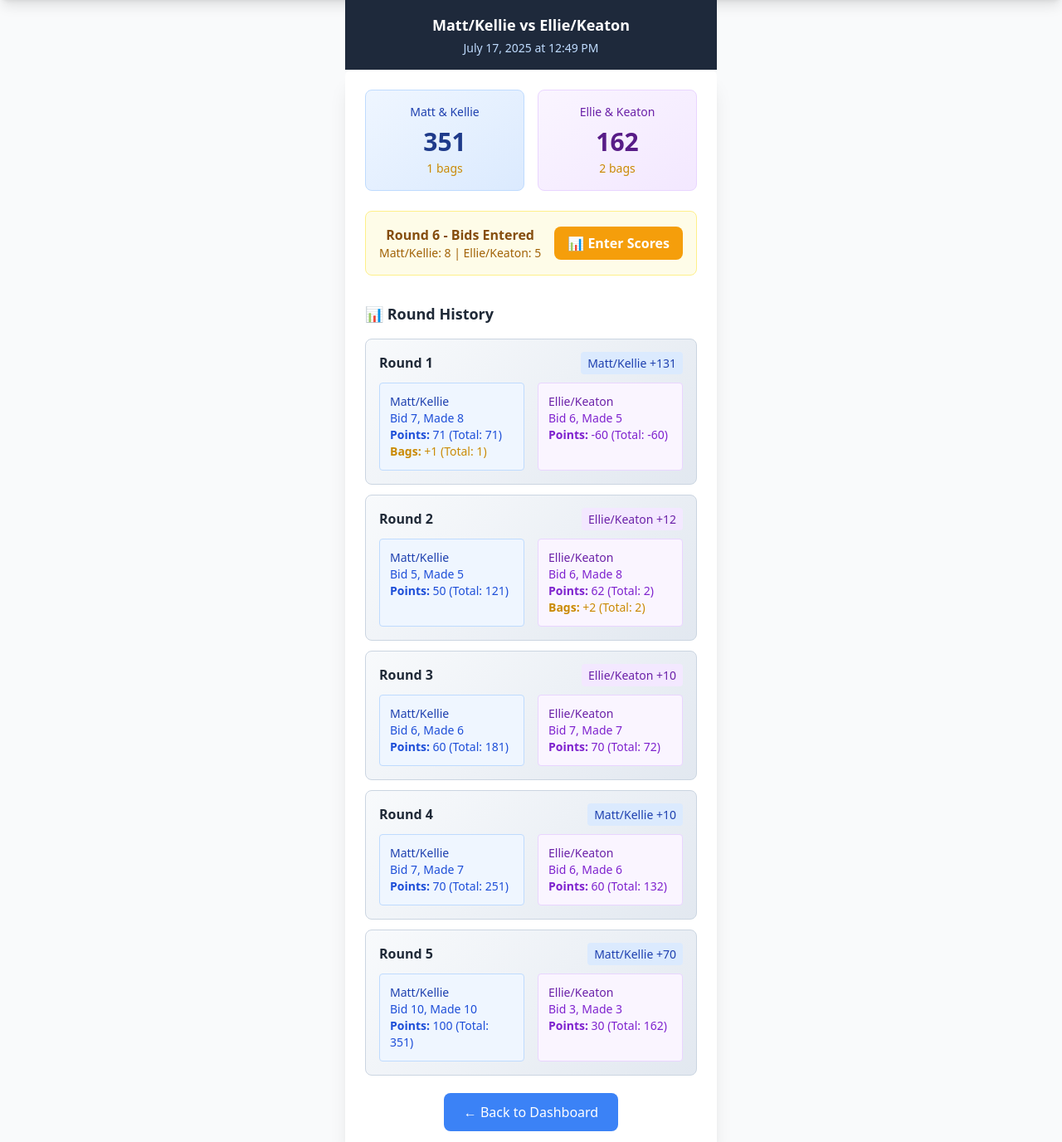
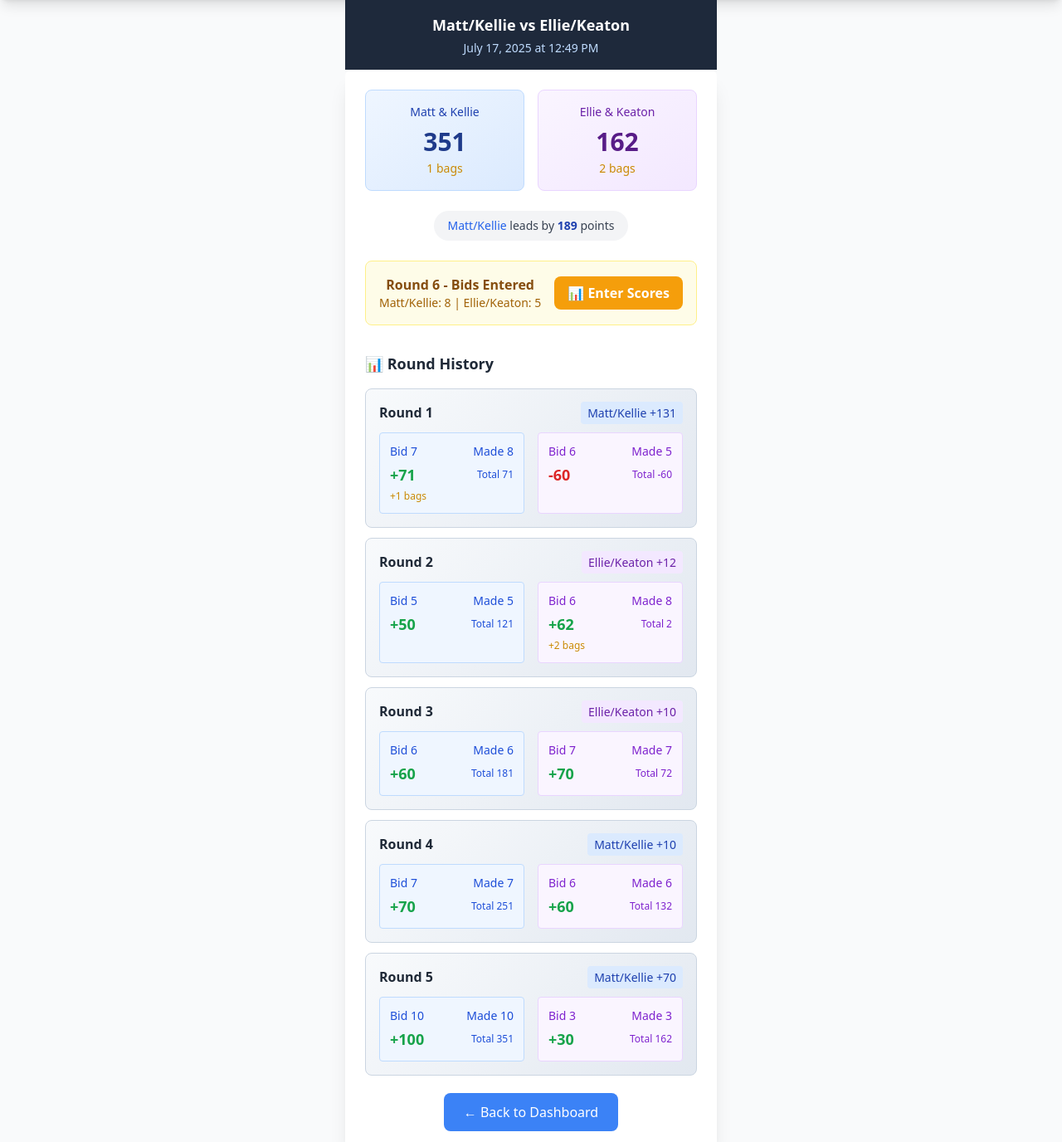
Before and after one commit to matt-ortiz/spades, a Flask app: page /game/1 in a window 1280 px wide. Shown: the part 48-1424 px from the top of the page at 83% size. Run offline with Flask 3, Linux system fonts and the light colour scheme; a user stored in the database is signed in; data comes from the database, SQL or seed files in the repository; both versions use the stored data as it was after the commit; some libraries are stand-ins or nearby versions.

Commit message:
base app

```diff
--- a/templates/base.html
+++ b/templates/base.html
@@ -1,3 +1,25 @@
+{# Team Scores Component Macro #}
+{% macro team_scores(game) %}
+<div class="mb-4">
+    <div class="grid grid-cols-2 gap-3 mb-4">
+        <div class="bg-gradient-to-br from-blue-50 to-blue-100 rounded-lg p-2 text-center border border-blue-200">
+            <div class="text-xs font-medium text-blue-800">{{ game.team1_player1 }}/{{ game.team1_player2 }}</div>
+            <div class="text-lg font-bold text-blue-900">{{ game.team1_final_score }}</div>
+            {% if game.team1_bags > 0 %}
+            <!-- <div class="text-xs text-yellow-600">{{ game.team1_bags }} bags</div>-->
+            {% endif %}
+        </div>
+        <div class="bg-gradient-to-br from-purple-50 to-purple-100 rounded-lg p-2 text-center border border-purple-200">
+            <div class="text-xs font-medium text-purple-800">{{ game.team2_player1 }}/{{ game.team2_player2 }}</div>
+            <div class="text-lg font-bold text-purple-900">{{ game.team2_final_score }}</div>
+            {% if game.team2_bags > 0 %}
+            <!-- <div class="text-xs text-yellow-600">{{ game.team2_bags }} bags</div>-->
+            {% endif %}
+        </div>
+    </div>
+</div>
+{% endmacro %}
+
 <!DOCTYPE html>
 <html lang="en">
 <head>
@@ -62,7 +84,7 @@
                 {% with messages = get_flashed_messages() %}
                     {% if messages %}
                         {% for message in messages %}
-                            <div class="mb-4 p-4 rounded-md {% if 'success' in message.lower() %}bg-green-50 text-green-800 border border-green-200{% else %}bg-red-50 text-red-800 border border-red-200{% endif %}">
+                            <div class="flash-message mb-4 p-4 rounded-md {% if 'success' in message.lower() %}bg-green-50 text-green-800 border border-green-200{% else %}bg-red-50 text-red-800 border border-red-200{% endif %}">
                                 {{ message }}
                             </div>
                         {% endfor %}
@@ -90,6 +112,20 @@
                 dropdown.classList.add('hidden');
             }
         });
+
+        // Auto-dismiss flash messages after 4 seconds
+        document.addEventListener('DOMContentLoaded', function() {
+            const flashMessages = document.querySelectorAll('.flash-message');
+            flashMessages.forEach(function(message) {
+                setTimeout(function() {
+                    message.style.transition = 'opacity 0.5s ease-out';
+                    message.style.opacity = '0';
+                    setTimeout(function() {
+                        message.remove();
+                    }, 500);
+                }, 4000);
+            });
+        });
     </script>
     {% endblock %}
 </body>
--- a/templates/game.html
+++ b/templates/game.html
@@ -24,6 +24,27 @@
             {% endif %}
         </div>
     </div>
+
+    <!-- Total Differential Display -->
+    {% if game.team1_final_score != game.team2_final_score %}
+    <div class="text-center mb-6">
+        <div class="inline-block bg-gray-100 rounded-full px-4 py-2 text-sm font-medium text-gray-700">
+            {% if game.team1_final_score > game.team2_final_score %}
+            <span class="text-blue-600">{{ game.team1_player1 }}/{{ game.team1_player2 }}</span> leads by
+            <span class="font-bold text-blue-800">{{ game.team1_final_score - game.team2_final_score }}</span> points
+            {% else %}
+            <span class="text-purple-600">{{ game.team2_player1 }}/{{ game.team2_player2 }}</span> leads by
+            <span class="font-bold text-purple-800">{{ game.team2_final_score - game.team1_final_score }}</span> points
+            {% endif %}
+        </div>
+    </div>
+    {% elif game.team1_final_score == game.team2_final_score and game.team1_final_score > 0 %}
+    <div class="text-center mb-6">
+        <div class="inline-block bg-gray-100 rounded-full px-4 py-2 text-sm font-medium text-gray-700">
+            Game is tied at {{ game.team1_final_score }} points
+        </div>
+    </div>
+    {% endif %}
 
     {% if game.status == 'completed' %}
     <div class="text-center py-6 bg-green-50 rounded-lg border border-green-200">
@@ -77,19 +98,33 @@
         </div>
         <div class="grid grid-cols-2 gap-4 text-sm">
             <div class="bg-blue-50 p-3 rounded border border-blue-200">
-                <div class="font-medium text-blue-800">{{ game.team1_player1 }}/{{ game.team1_player2 }}</div>
-                <div class="text-blue-700">Bid {{ round.team1_bid }}, Made {{ round.team1_actual }}</div>
-                <div class="text-blue-700"><strong>Points:</strong> {{ round.team1_points }} (Total: {{ round.team1_total }})</div>
+                <div class="flex justify-between items-center mb-1">
+                    <span class="text-blue-700">Bid {{ round.team1_bid }}</span>
+                    <span class="text-blue-700">Made {{ round.team1_actual }}</span>
+                </div>
+                <div class="flex justify-between items-center">
+                    <div class="text-lg font-bold {{ 'text-green-600' if round.team1_points > 0 else 'text-red-600' if round.team1_points < 0 else 'text-blue-900' }}">
+                        {{ '+' if round.team1_points > 0 else '' }}{{ round.team1_points }}
+                    </div>
+                    <span class="text-xs text-blue-700">Total {{ round.team1_total }}</span>
+                </div>
                 {% if round.team1_bags_earned > 0 %}
-                <div class="text-yellow-600"><strong>Bags:</strong> +{{ round.team1_bags_earned }} (Total: {{ round.team1_bags_total }})</div>
+                <div class="text-xs text-yellow-600 mt-1">+{{ round.team1_bags_earned }} bags</div>
                 {% endif %}
             </div>
             <div class="bg-purple-50 p-3 rounded border border-purple-200">
-                <div class="font-medium text-purple-800">{{ game.team2_player1 }}/{{ game.team2_player2 }}</div>
-                <div class="text-purple-700">Bid {{ round.team2_bid }}, Made {{ round.team2_actual }}</div>
-                <div class="text-purple-700"><strong>Points:</strong> {{ round.team2_points }} (Total: {{ round.team2_total }})</div>
+                <div class="flex justify-between items-center mb-1">
+                    <span class="text-purple-700">Bid {{ round.team2_bid }}</span>
+                    <span class="text-purple-700">Made {{ round.team2_actual }}</span>
+                </div>
+                <div class="flex justify-between items-center">
+                    <div class="text-lg font-bold {{ 'text-green-600' if round.team2_points > 0 else 'text-red-600' if round.team2_points < 0 else 'text-purple-900' }}">
+                        {{ '+' if round.team2_points > 0 else '' }}{{ round.team2_points }}
+                    </div>
+                    <span class="text-xs text-purple-700">Total {{ round.team2_total }}</span>
+                </div>
                 {% if round.team2_bags_earned > 0 %}
-                <div class="text-yellow-600"><strong>Bags:</strong> +{{ round.team2_bags_earned }} (Total: {{ round.team2_bags_total }})</div>
+                <div class="text-xs text-yellow-600 mt-1">+{{ round.team2_bags_earned }} bags</div>
                 {% endif %}
             </div>
         </div>
--- a/templates/round_form.html
+++ b/templates/round_form.html
@@ -8,14 +8,14 @@
 <div class="mb-6">
     <div class="grid grid-cols-2 gap-4 mb-6">
         <div class="bg-gradient-to-br from-blue-50 to-blue-100 rounded-lg p-4 text-center border border-blue-200">
-            <div class="text-sm font-medium text-blue-800 mb-2">{{ game.team1_player1 }}<br>{{ game.team1_player2 }}</div>
+            <div class="text-sm font-medium text-blue-800 mb-2">{{ game.team1_player1 }}/{{ game.team1_player2 }}</div>
             <div class="text-3xl font-bold text-blue-900">{{ game.team1_final_score }}</div>
             {% if game.team1_bags > 0 %}
             <div class="text-sm text-yellow-600 mt-1">{{ game.team1_bags }} bags</div>
             {% endif %}
         </div>
         <div class="bg-gradient-to-br from-purple-50 to-purple-100 rounded-lg p-4 text-center border border-purple-200">
-            <div class="text-sm font-medium text-purple-800 mb-2">{{ game.team2_player1 }}<br>{{ game.team2_player2 }}</div>
+            <div class="text-sm font-medium text-purple-800 mb-2">{{ game.team2_player1 }}/{{ game.team2_player2 }}</div>
             <div class="text-3xl font-bold text-purple-900">{{ game.team2_final_score }}</div>
             {% if game.team2_bags > 0 %}
             <div class="text-sm text-yellow-600 mt-1">{{ game.team2_bags }} bags</div>
```
Also changed, not shown: templates/bid_form.html (+1 -18 lines), templates/score_form.html (+35 -19 lines), database.db.
